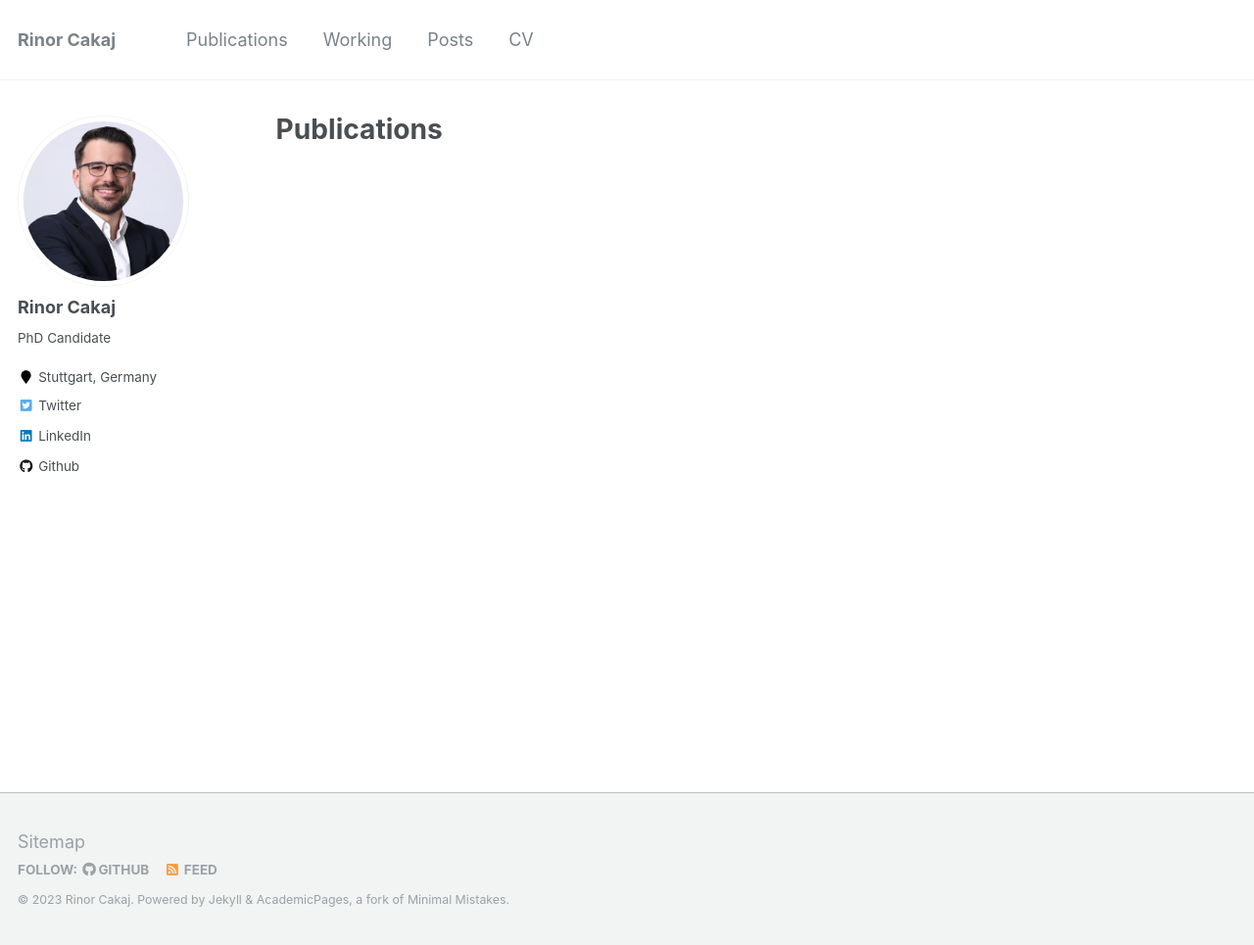
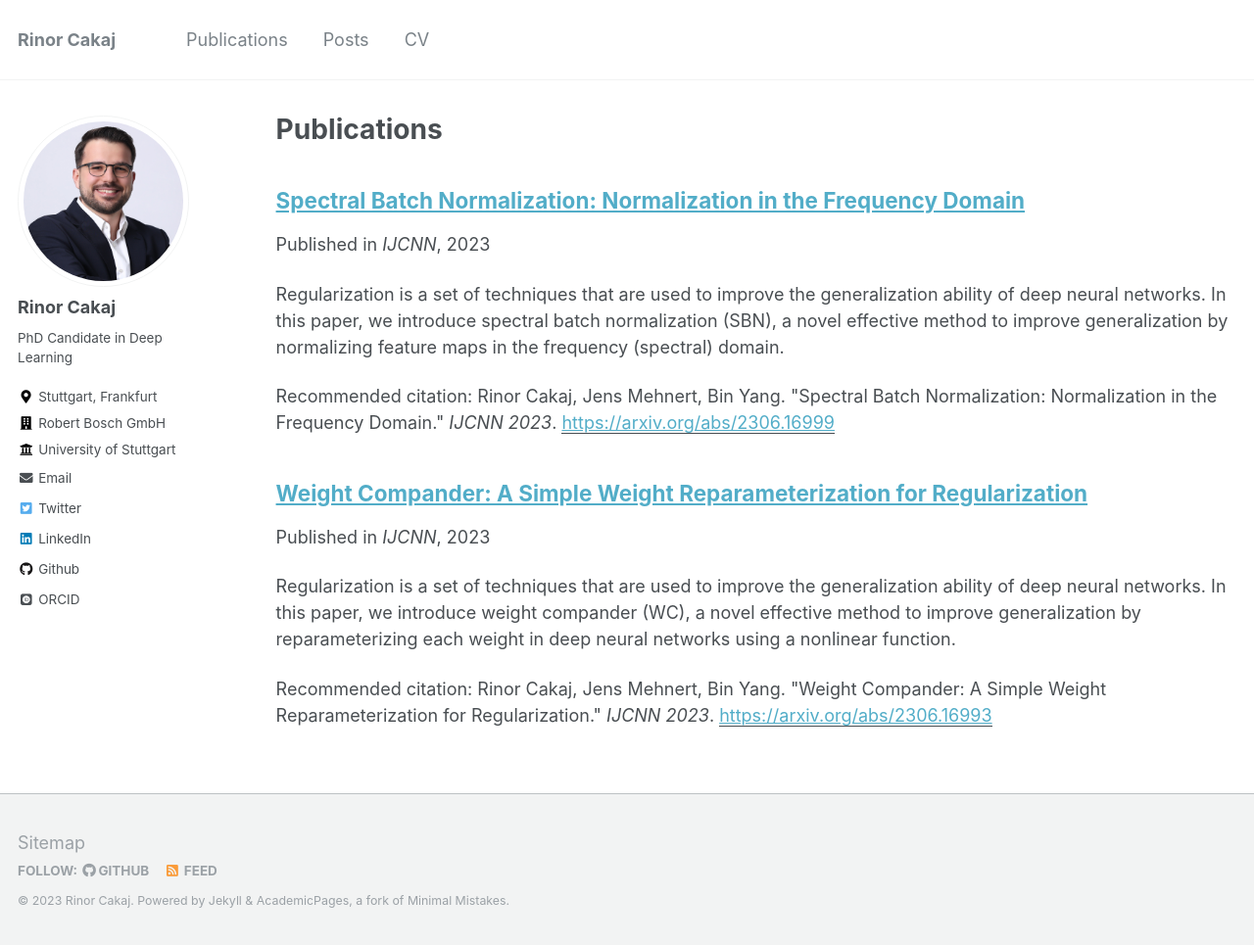
Before and after one commit to rinorcakaj/rinorcakaj.github.io, a Jekyll site: the page built from _pages/publications.md, in a window 1280 px wide and 965 px high. Shown: the whole window at 98% size. Built offline with Jekyll 4.4.1, drawn with Linux system fonts in a browser that asks for light colours; some web fonts are replaced.

Commit message:
Added Papers and revised CV

```diff
--- a/_config.yml
+++ b/_config.yml
@@ -82,12 +82,13 @@ analytics:
 author:
   name             : "Rinor Cakaj"
   avatar           : "A05A0300_ab.JPG"
-  bio              : "PhD Candidate"
-  location         : "Stuttgart, Germany"
-  employer         :
+  bio              : "PhD Candidate in Deep Learning"
+  location         : "Stuttgart, Frankfurt"
+  employer         : "Robert Bosch GmbH "
+  university       : "University of Stuttgart"
   pubmed           :
   googlescholar    :
-  email            :
+  email            : "rinor.cakaj@de.bosch.com"
   researchgate     :  # example: "https://www.researchgate.net/profile/yourprofile"
   uri              :
   bitbucket        :
@@ -103,7 +104,7 @@ author:
   impactstory      : #"https://profiles.impactstory.org/u/xxxx-xxxx-xxxx-xxxx"
   lastfm           :
   linkedin         : "rinorcakaj"
-  orcid            :
+  orcid            : "https://orcid.org/0009-0008-9321-8012"
   pinterest        :
   soundcloud       :
   stackoverflow    : # http://stackoverflow.com/users/123456/username
--- a/_data/navigation.yml
+++ b/_data/navigation.yml
@@ -2,9 +2,6 @@
 main:
   - title: "Publications"
     url: /publications/
-
-  - title: "Working"
-    url: /working/
 
   - title: "Posts"
     url: /posts/
--- a/_includes/author-profile.html
+++ b/_includes/author-profile.html
@@ -23,10 +23,13 @@
     <button class="btn btn--inverse">Follow</button>
     <ul class="author__urls social-icons">
       {% if author.location %}
-        <li><i class="fa fa-fw fa-map-marker" aria-hidden="true"></i> {{ author.location }}</li>
+        <li><i class="fa fa-fw fa-map-marker-alt" aria-hidden="true"></i> {{ author.location }}</li>
       {% endif %}
       {% if author.employer %}
-        <li><i class="fa fa-fw fa-map-marker" aria-hidden="true"></i> {{ author.employer }}</li>
+      <li><i class="fa fa-fw fa-building" aria-hidden="true"></i> {{ author.employer }}</li>
+      {% endif %}
+      {% if author.university %}
+        <li><i class="fa fa-fw fa-university" aria-hidden="true"></i> {{ author.university }}</li>
       {% endif %}
       {% if author.uri %}
         <li><a href="{{ author.uri }}"><i class="fas fa-fw fa-link" aria-hidden="true"></i> {{ site.data.ui-text[site.locale].website_label | default: "Website" }}</a></li>
--- a/_pages/working.md
+++ b/_pages/working.md
@@ -8,10 +8,11 @@ author_profile: true
 
 {% include base_path %}
 
-PhD Candidate at Robert Bosch GmbH
+PhD Candidate in Deep Learning at Robert Bosch GmbH
 ---
-- Focus on Deep Learning.
+- Focus on regularization techniques for supervised image classification.
 - In cooperation with the University of Stuttgart.
+- At the Institute of Signal Processing and System Theory.
 - Supervisor: Dr. Jens Eric Markus Mehnert.
 
 Working student at Segura & Jesberger
--- /dev/null
+++ b/_publications/2023-06-29-wc.md
@@ -0,0 +1,50 @@
+---
+title: "Weight Compander: A Simple Weight Reparameterization for Regularization"
+collection: publications
+permalink: /publication/2023-06-29-wc
+excerpt: 'Regularization is a set of techniques that are used to improve the generalization ability of deep neural networks. In this paper, we introduce weight compander (WC), a novel effective method to improve generalization by reparameterizing each weight in deep neural networks using a nonlinear function.'
+date: 2023-06-20
+venue: 'IJCNN'
+paperurl: 'https://arxiv.org/abs/2306.16993'
+citation: 'Rinor Cakaj, Jens Mehnert, Bin Yang. &quot;Weight Compander: A Simple Weight Reparameterization for Regularization.&quot; <i>IJCNN 2023</i>.'
+---
+
+## Abstract
+Regularization is a set of techniques that are used
+to improve the generalization ability of deep neural networks.
+In this paper, we introduce weight compander (WC), a novel
+effective method to improve generalization by reparameterizing
+each weight in deep neural networks using a nonlinear function.
+It is a general, intuitive, cheap and easy to implement method,
+which can be combined with various other regularization techniques.
+Large weights in deep neural networks are a sign of a
+more complex network that is overfitted to the training data.
+Moreover, regularized networks tend to have a greater range of
+weights around zero with fewer weights centered at zero. We
+introduce a weight reparameterization function which is applied
+to each weight and implicitly reduces overfitting by restricting
+the magnitude of the weights while forcing them away from
+zero at the same time. This leads to a more democratic decisionmaking
+in the network. Firstly, individual weights cannot have
+too much influence in the prediction process due to the restriction
+of their magnitude. Secondly, more weights are used in the
+prediction process, since they are forced away from zero during
+the training. This promotes the extraction of more features from
+the input data and increases the level of weight redundancy,
+which makes the network less sensitive to statistical differences
+between training and test data. From an optimizational point of
+view, the second effect of WC can be seen as a reactivation of
+“dead” (near zero) weights to participate in the training. This
+increases the probability to find an ensemble of weights which
+performs better in the given task. We extend our method to learn
+the hyperparameters of the introduced weight reparameterization
+function. This avoids hyperparameter search and gives the
+network the opportunity to align the weight reparameterization
+with the training progress. We show experimentally that using
+weight compander in addition to standard regularization methods
+improves the performance of neural networks. Furthermore, we
+empirically analyze the weight distribution with and without
+weight compander after training to confirm the companding
+effects of our method on the weights.
+
+[Download paper here](/files/WC_IJCNN_2023.pdf)
--- /dev/null
+++ b/_publications/2023-06-30-sbn.md
@@ -0,0 +1,53 @@
+---
+title: "Spectral Batch Normalization: Normalization in the Frequency Domain"
+collection: publications
+permalink: /publication/2023-06-29-sbn
+excerpt: 'Regularization is a set of techniques that are used to improve the generalization ability of deep neural networks. In this paper, we introduce spectral batch normalization (SBN), a novel effective method to improve generalization by normalizing feature maps in the frequency (spectral) domain.'
+date: 2023-06-20
+venue: 'IJCNN'
+paperurl: 'https://arxiv.org/abs/2306.16999'
+citation: 'Rinor Cakaj, Jens Mehnert, Bin Yang. &quot;Spectral Batch Normalization: Normalization in the Frequency Domain.&quot; <i>IJCNN 2023</i>.'
+---
+
+## Abstract
+Regularization is a set of techniques that are used
+to improve the generalization ability of deep neural networks.
+In this paper, we introduce spectral batch normalization (SBN), a
+novel effective method to improve generalization by normalizing
+feature maps in the frequency (spectral) domain. The activations
+of residual networks without batch normalization (BN) tend to
+explode exponentially in the depth of the network at initialization.
+This leads to extremely large feature map norms even though the
+parameters are relatively small. These explosive dynamics can be
+very detrimental to learning. BN makes weight decay regularization
+on the scaling factors $\gamma, \beta$ approximately equivalent to an
+additive penalty on the norm of the feature maps, which prevents
+extremely large feature map norms to a certain degree. It was
+previously shown that preventing explosive growth at the final
+layer at initialization and during training in ResNets can recover
+a large part of Batch Normalization’s generalization boost.
+However, we show experimentally that, despite the approximate
+additive penalty of BN, feature maps in deep neural networks
+(DNNs) tend to explode at the beginning of the network and
+that feature maps of DNNs contain large values during the
+whole training. This phenomenon also occurs in a weakened
+form in non-residual networks. Intuitively, it is not preferred
+to have large values in feature maps since they have too much
+influence on the prediction in contrast to other parts of the feature
+map. SBN addresses large feature maps by normalizing them
+in the frequency domain. In our experiments, we empirically
+show that SBN prevents exploding feature maps at initialization
+and large feature map values during the training. Moreover,
+the normalization of feature maps in the frequency domain
+leads to more uniform distributed frequency components. This
+discourages the DNNs to rely on single frequency components
+of feature maps. These, together with other effects (e.g. noise
+injection, scaling and shifting of the feature map) of SBN, have
+a regularizing effect on the training of residual and non-residual
+networks. We show experimentally that using SBN in addition
+to standard regularization methods improves the performance
+of DNNs by a relevant margin, e.g. ResNet50 on CIFAR-100 by
+2.31%, on ImageNet by 0.71% (from 76.80% to 77.51%) and
+VGG19 on CIFAR-100 by 0.66%.
+
+[Download paper here](/files/SN_IJCNN_2023.pdf)
```
Also changed, not shown: images/A05A0300_b.JPG (added), images/A05A0300_compr.JPG (added), 3 other files.
